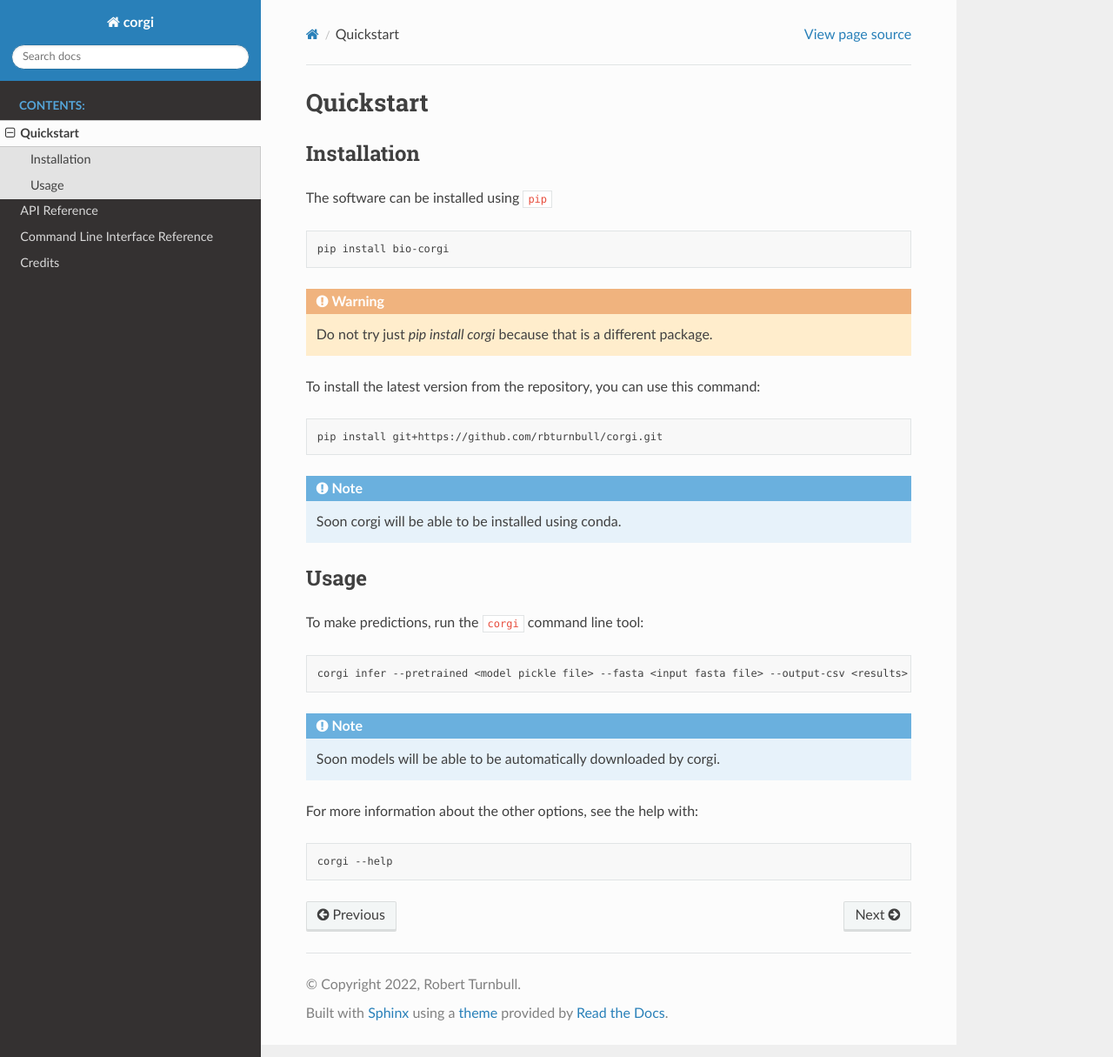
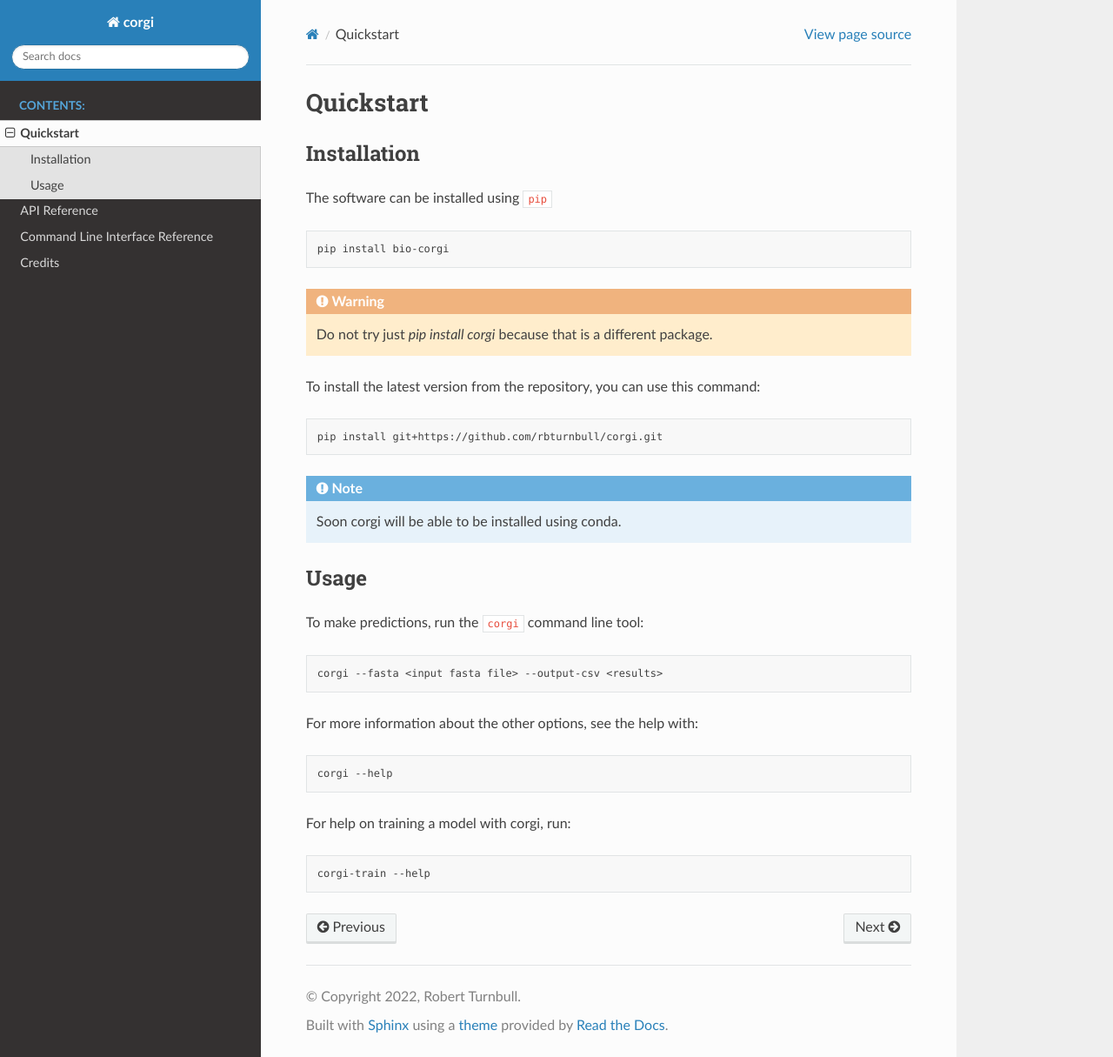
Before and after one commit to vinisalazar/corgi, a Sphinx documentation site: the page built from docs/quickstart.rst, in a window 1280 px wide and 1215 px high. Shown: the whole window at 87% size. Built offline with Sphinx 7.4.7 and the Read the Docs theme 2.0.0, drawn with Linux system fonts in a browser that asks for light colours.

Commit message:
:abc: updating docs with to versions of CLI

```diff
--- a/README.rst
+++ b/README.rst
@@ -57,18 +57,19 @@ To make predictions, run the ``corgi`` command line tool:
 
 .. code-block:: bash
 
-    corgi infer --pretrained <model pickle file> --fasta <input fasta file> --output-csv <results>
-
-.. note ::
-
-    Soon models will be able to be automatically downloaded by corgi.
-
+    corgi --fasta <input fasta file> --output-csv <results>
 
 For more information about the other options, see the help with:
 
 .. code-block:: bash
 
     corgi --help
+
+For help on training a model with corgi, run:
+
+.. code-block:: bash
+
+    corgi-train --help
 
 
 .. end-quickstart
```
Also changed, not shown: docs/cli.rst (+6 -1 lines).
